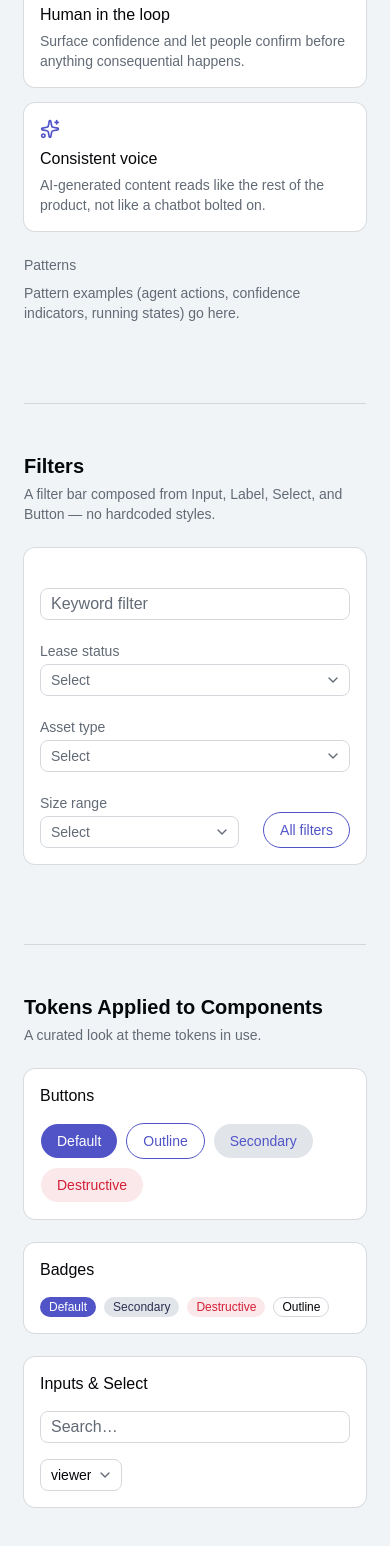
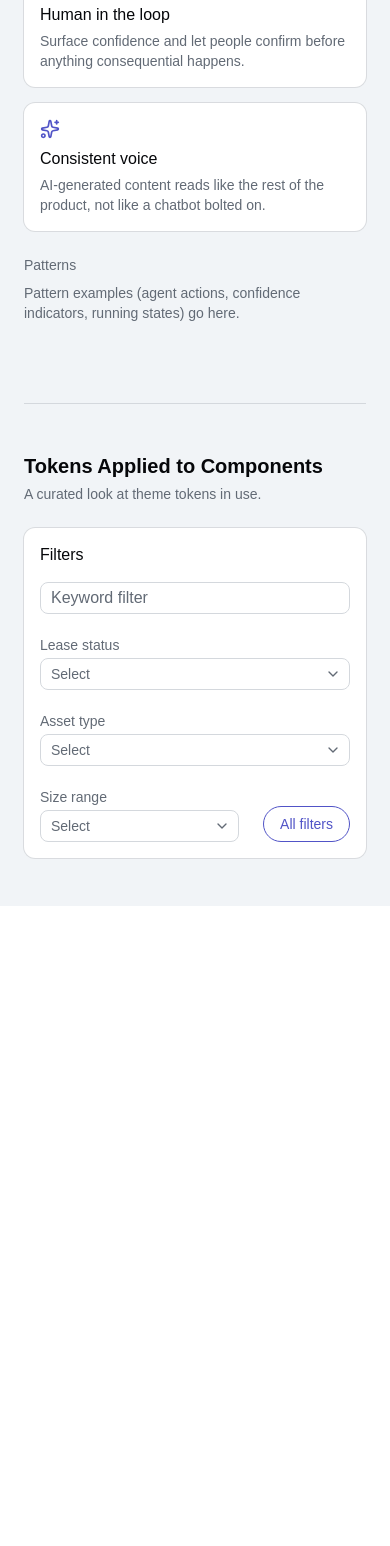
Before and after one commit to iangoldberg-vts/Reimagine-Tokens, a React (Vite) app: page / in a window 390 px wide. Shown: the part 9516-11062 px from the top of the page. After the commit the page ends 10422 px from the top, so only its background shows below. Built offline with nearby package versions, Linux system fonts and the light colour scheme.

Commit message:
Fold filters into Tokens Applied to Components
Replace the Buttons/Badges/Inputs & Select examples with the
FilterBar, and drop the standalone Filters nav section.

```diff
--- a/src/App.tsx
+++ b/src/App.tsx
@@ -27,13 +27,10 @@ import {
 } from 'lucide-react'
 
 import { AspectRatio } from '@/components/ui/aspect-ratio'
-import { Badge } from '@/components/ui/badge'
 import { Button } from '@/components/ui/button'
 import { Card, CardContent, CardDescription, CardHeader, CardTitle } from '@/components/ui/card'
 import { Dialog, DialogContent, DialogDescription, DialogHeader, DialogTitle, DialogTrigger } from '@/components/ui/dialog'
-import { Input } from '@/components/ui/input'
 import { Popover, PopoverContent, PopoverTrigger } from '@/components/ui/popover'
-import { Select, SelectContent, SelectItem, SelectTrigger, SelectValue } from '@/components/ui/select'
 import { Sheet, SheetContent, SheetDescription, SheetHeader, SheetTitle, SheetTrigger } from '@/components/ui/sheet'
 import { FilterBar } from '@/components/filter-bar'
 
@@ -47,7 +44,6 @@ const SECTIONS = [
   { id: 'icons', label: 'Iconography' },
   { id: 'imagery', label: 'Imagery' },
   { id: 'ai', label: 'AI' },
-  { id: 'filters', label: 'Filters' },
   { id: 'tokens', label: 'Tokens Applied to Components' },
 ]
 
@@ -663,62 +659,15 @@ function App() {
             </div>
           </Section>
 
-          <Section
-            id="filters"
-            title="Filters"
-            description="A filter bar composed from Input, Label, Select, and Button — no hardcoded styles."
-          >
+          <Section id="tokens" title="Tokens Applied to Components" description="A curated look at theme tokens in use.">
             <Card>
-              <CardContent className="pt-6">
+              <CardHeader>
+                <CardTitle>Filters</CardTitle>
+              </CardHeader>
+              <CardContent>
                 <FilterBar />
               </CardContent>
             </Card>
-          </Section>
-
-          <Section id="tokens" title="Tokens Applied to Components" description="A curated look at theme tokens in use.">
-            <div className="grid grid-cols-1 gap-6 sm:grid-cols-2">
-              <Card>
-                <CardHeader>
-                  <CardTitle>Buttons</CardTitle>
-                </CardHeader>
-                <CardContent className="flex flex-wrap gap-2">
-                  <Button>Default</Button>
-                  <Button variant="outline">Outline</Button>
-                  <Button variant="secondary">Secondary</Button>
-                  <Button variant="destructive">Destructive</Button>
-                </CardContent>
-              </Card>
-
-              <Card>
-                <CardHeader>
-                  <CardTitle>Badges</CardTitle>
-                </CardHeader>
-                <CardContent className="flex flex-wrap items-center gap-2">
-                  <Badge>Default</Badge>
-                  <Badge variant="secondary">Secondary</Badge>
-                  <Badge variant="destructive">Destructive</Badge>
-                  <Badge variant="outline">Outline</Badge>
-                </CardContent>
-              </Card>
-
-              <Card className="sm:col-span-2">
-                <CardHeader>
-                  <CardTitle>Inputs & Select</CardTitle>
-                </CardHeader>
-                <CardContent className="flex flex-col gap-4 sm:flex-row">
-                  <Input placeholder="Search…" className="sm:max-w-xs" />
-                  <Select defaultValue="viewer">
-                    <SelectTrigger className="sm:w-48">
-                      <SelectValue />
-                    </SelectTrigger>
-                    <SelectContent>
-                      <SelectItem value="admin">Admin</SelectItem>
-                      <SelectItem value="viewer">Viewer</SelectItem>
-                    </SelectContent>
-                  </Select>
-                </CardContent>
-              </Card>
-            </div>
           </Section>
         </main>
       </div>
```
